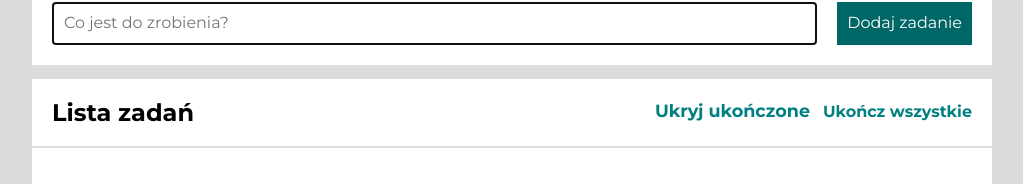
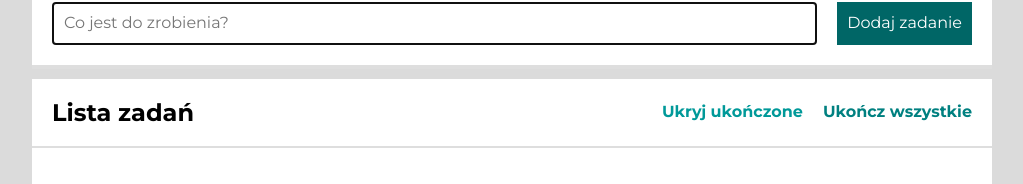
Before and after one commit to MaciejUrny/todos-list-react, a React (Create React App) app: page / in a window 1280 px wide. In both pictures the pointer is over the button 860 px from the left and 299 px from the top of the page. Shown: the part 187-371 px from the top of the page, without its empty margins (128-1151 px from the left). Built offline with nearby package versions, Linux system fonts and the light colour scheme.

Commit message:
styles changed

```diff
--- a/src/Buttons/style.css
+++ b/src/Buttons/style.css
@@ -20,11 +20,11 @@
 }
 
 .buttons__button:hover {
-    transform: scale(1.1);
+    color: hsl(180, 100%, 30%)
 }
 
 .buttons__button:active {
-    color: hsl(180, 100%, 30%);
+    color: hsl(180, 100%, 35%);
 }
 
 *:disabled {
```
